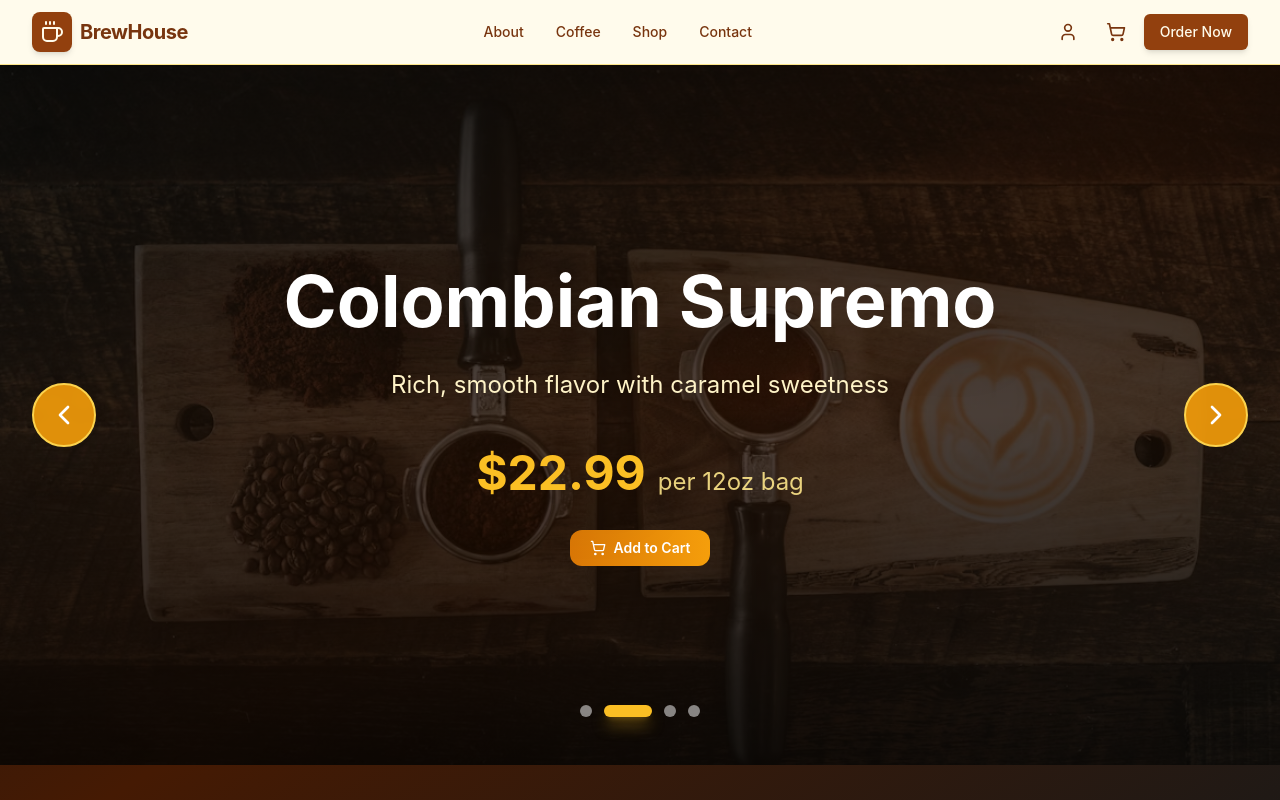
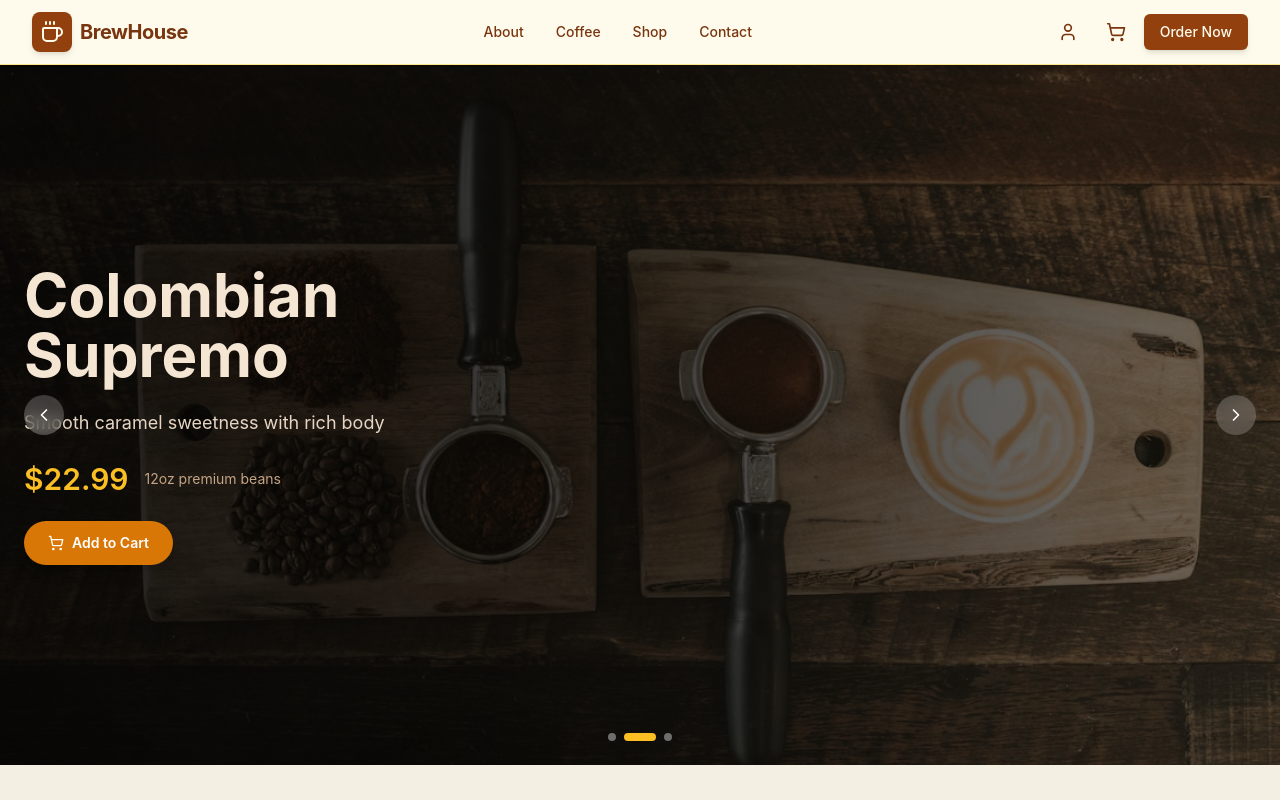
Before and after one commit to himanshpande/coffeeApp, a React (Create React App) app in the folder coffeeapp/: page / in a window 1280 px wide. Shown: the top 800 px of the page. Built offline with nearby package versions, Linux system fonts and the light colour scheme.

Commit message:
Imroved Design and Functionality For MainPage Slider

```diff
--- a/coffeeapp/src/CofeeMainPage.js
+++ b/coffeeapp/src/CofeeMainPage.js
@@ -12,138 +12,117 @@ export default function CoffeeMainPage() {
       id: 1,
       name: "Ethiopian Yirgacheffe",
       price: "$24.99",
-      description: "Bright citrus notes with floral undertones",
-      image: "/Cofee1.webp",
-      rating: 4.8,
+      description: "Bright citrus notes with delicate floral aromas",
+      image: "/CofeeImagenew.png",
     },
     {
       id: 2,
       name: "Colombian Supremo",
       price: "$22.99",
-      description: "Rich, smooth flavor with caramel sweetness",
+      description: "Smooth caramel sweetness with rich body",
       image: "/Cofee2.avif",
-      rating: 4.7,
     },
     {
       id: 3,
       name: "Sumatra Mandheling",
       price: "$26.99",
-      description: "Full-bodied with earthy, herbal notes",
+      description: "Earthy, bold flavor with deep complexity",
       image: "/Cofee3.png",
-      rating: 4.9,
-    },
-    {
-      id: 4,
-      name: "Costa Rican Tarrazu",
-      price: "$23.99",
-      description: "Clean, bright acidity with chocolate hints",
-      image: "/costa-rican-coffee-beans.png",
-      rating: 4.6,
     },
   ]
 
-  const nextSlide = () => {
+  const nextSlide = () =>
     setCurrentSlide((prev) => (prev + 1) % products.length)
-  }
 
-  const prevSlide = () => {
+  const prevSlide = () =>
     setCurrentSlide((prev) => (prev - 1 + products.length) % products.length)
-  }
 
   useEffect(() => {
     if (!isAutoPlaying) return
-    const interval = setInterval(nextSlide, 5000)
+    const interval = setInterval(nextSlide, 4500)
     return () => clearInterval(interval)
   }, [isAutoPlaying, currentSlide])
 
   return (
-    <div className="min-h-screen bg-gradient-to-br from-stone-900 via-amber-950 to-stone-900">
-      <div
-        className="relative h-[600px] md:h-[700px] w-full"
-        onMouseEnter={() => setIsAutoPlaying(false)}
-        onMouseLeave={() => setIsAutoPlaying(true)}
-      >
+    <section className="relative w-full h-[580px] md:h-[700px] overflow-hidden bg-[#1F140D]">
       {products.map((product, index) => (
         <div
           key={product.id}
-            className={`absolute inset-0 transition-all duration-700 ${index === currentSlide ? "opacity-100" : "opacity-0 pointer-events-none"
+          className={`absolute inset-0 transition-opacity duration-700 ${index === currentSlide ? "opacity-100" : "opacity-0"
             }`}
         >
-            <div className="absolute inset-0">
           <img
-                src={product.image || "/placeholder.svg"}
+            src={product.image}
             alt={product.name}
-                className="w-full h-full object-cover opacity-40"
+            className="absolute inset-0 w-full h-full object-cover opacity-50"
           />
 
-              <div className="absolute inset-0 bg-gradient-to-b from-black/60 via-black/40 to-black/70" />
-            </div>
+          <div className="absolute inset-0 bg-gradient-to-r from-black/70 via-black/50 to-transparent" />
 
-            <div className="absolute inset-0 flex items-center justify-center">
-              <div className="text-center max-w-4xl px-6 space-y-8">
+          <div className="relative h-full max-w-7xl mx-auto px-6 flex items-center">
+            <div className="max-w-xl space-y-6">
+              <h1 className="text-4xl md:text-6xl font-bold text-[#F5E6D3] leading-tight">
+                {product.name}
+              </h1>
 
-                <h2 className="text-3xl md:text-7xl font-bold text-white mb-6 drop-shadow-2xl">
-                  {product.name}
-                </h2>
-
-                <p className="text-xl md:text-2xl text-amber-100 leading-relaxed max-w-2xl mx-auto drop-shadow-lg">
+              <p className="text-[#E6D5C3] text-lg">
                 {product.description}
               </p>
 
-
-                <div className="pt-4">
-                  <div className="flex items-baseline justify-center gap-3 mb-8">
-                    <span className="text-6xl md:text-5xl font-bold text-amber-400 drop-shadow-2xl">{product.price}</span>
-                    <span className="text-2xl text-amber-200/90">per 12oz bag</span>
+              <div className="flex items-center gap-4">
+                <span className="text-3xl font-semibold text-amber-400">
+                  {product.price}
+                </span>
+                <span className="text-sm text-[#C4A484]">
+                  12oz premium beans
+                </span>
               </div>
 
               <button
-                    type="button"
                 onClick={() => addToCart(product)}
-                    className="group px-5 py-2 bg-gradient-to-r from-amber-600 to-amber-500 text-white rounded-xl font-semibold text-sm transition-all hover:from-amber-500 hover:to-amber-400 hover:shadow-xl hover:shadow-amber-500/40 hover:-translate-y-0.5 flex items-center justify-center gap-2 mx-auto"
+                className="inline-flex items-center gap-2 px-6 py-3
+                bg-amber-600 hover:bg-amber-500
+                text-white text-sm font-semibold
+                rounded-full transition shadow-lg"
               >
-                    <ShoppingCart className="h-4 w-4 transition-transform group-hover:scale-110" />
+                <ShoppingCart className="w-4 h-4" />
                 Add to Cart
               </button>
-
-                </div>
             </div>
           </div>
         </div>
       ))}
 
-        {/* Navigation Arrows */}
       <button
         onClick={prevSlide}
-          className="absolute left-8 top-1/2 -translate-y-1/2 h-16 w-16 bg-amber-500/90 hover:bg-amber-400 rounded-full shadow-2xl flex items-center justify-center transition-all hover:scale-110 z-10 border-2 border-amber-300 backdrop-blur-sm"
-          aria-label="Previous product"
+        className="absolute left-6 top-1/2 -translate-y-1/2
+        w-10 h-10 rounded-full bg-white/20 hover:bg-white/30
+        flex items-center justify-center backdrop-blur transition"
       >
-          <ChevronLeft className="h-8 w-8 text-white" />
+        <ChevronLeft className="text-white w-5 h-5" />
       </button>
+
       <button
         onClick={nextSlide}
-          className="absolute right-8 top-1/2 -translate-y-1/2 h-16 w-16 bg-amber-500/90 hover:bg-amber-400 rounded-full shadow-2xl flex items-center justify-center transition-all hover:scale-110 z-10 border-2 border-amber-300 backdrop-blur-sm"
-          aria-label="Next product"
+        className="absolute right-6 top-1/2 -translate-y-1/2
+        w-10 h-10 rounded-full bg-white/20 hover:bg-white/30
+        flex items-center justify-center backdrop-blur transition"
       >
-          <ChevronRight className="h-8 w-8 text-white" />
+        <ChevronRight className="text-white w-5 h-5" />
       </button>
 
-        {/* Dots Indicator */}
-        <div className="absolute bottom-12 left-1/2 -translate-x-1/2 flex gap-3 z-10">
+      <div className="absolute bottom-6 left-1/2 -translate-x-1/2 flex gap-2">
         {products.map((_, index) => (
           <button
             key={index}
             onClick={() => setCurrentSlide(index)}
-              className={`h-3 rounded-full transition-all ${index === currentSlide
-                  ? "w-12 bg-amber-400 shadow-lg shadow-amber-400/50"
-                  : "w-3 bg-white/50 hover:bg-white/70"
+            className={`h-2 rounded-full transition-all ${index === currentSlide
+                ? "w-8 bg-amber-400"
+                : "w-2 bg-white/40"
               }`}
-              aria-label={`Go to product ${index + 1}`}
           />
         ))}
       </div>
-      </div>
-
-    </div>
+    </section>
   )
 }
```
Also changed, not shown: coffeeapp/public/coffeeImagenew.png (added). Lines whose indentation alone changed are shown as unchanged.
